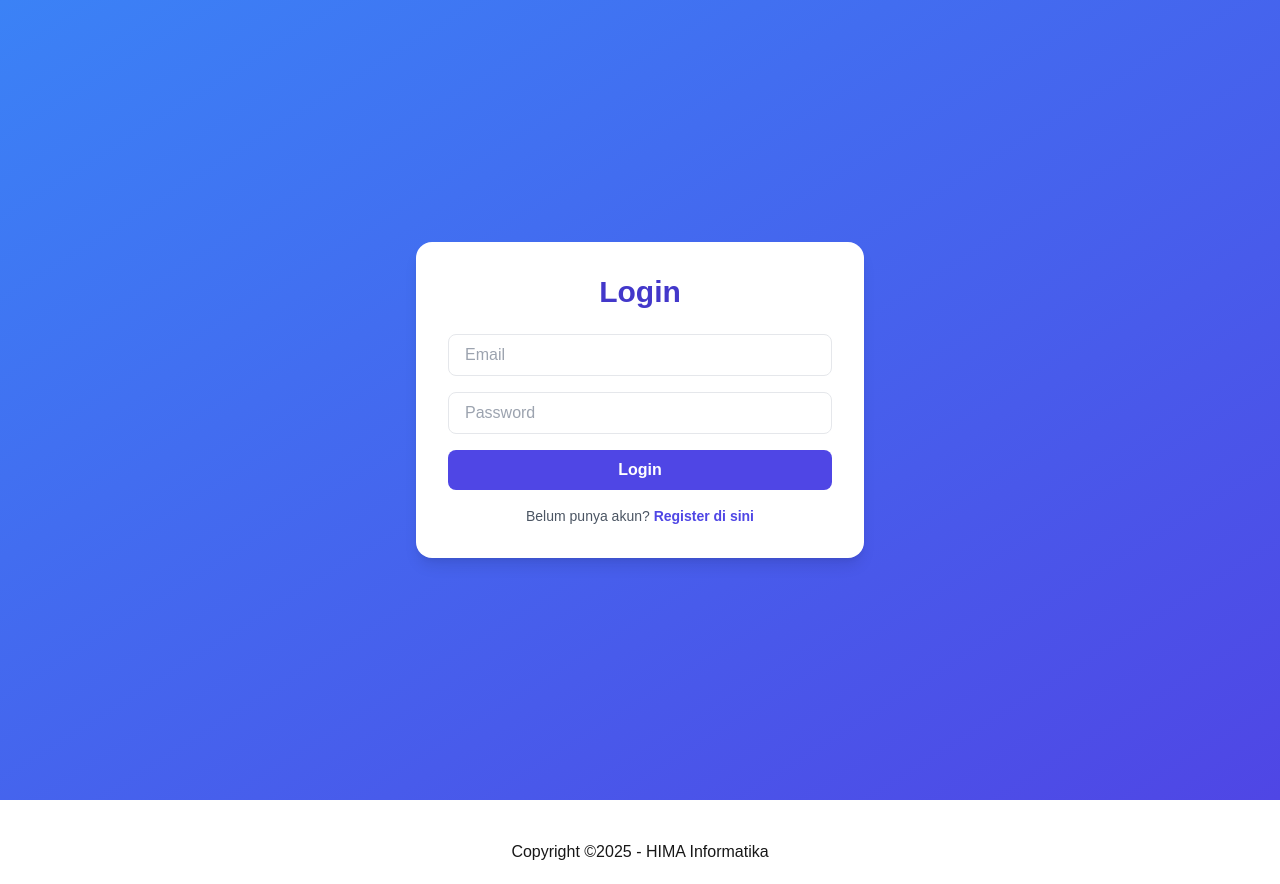
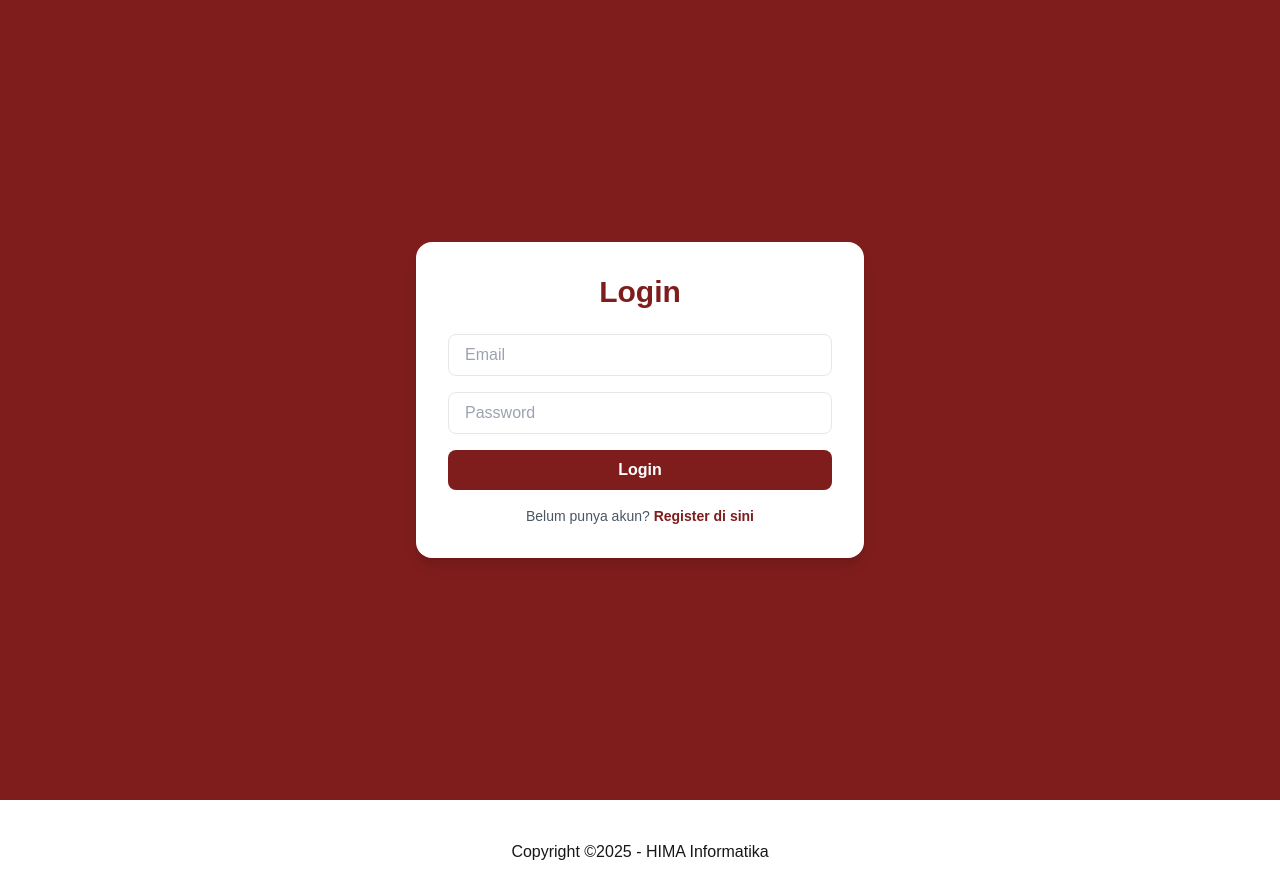
Before and after one commit to muhammadarifmartadinataa/Innovation-Funding-Platform-by-HIMA-Informatika, a Next.js app in the folder frontend/: page /auth in a window 1280 px wide. Built offline with nearby package versions, Linux system fonts and the light colour scheme.

Commit message:
Ade Frontend : update warna tampilan login dan register

```diff
--- a/frontend/app/auth/page.tsx
+++ b/frontend/app/auth/page.tsx
@@ -62,9 +62,9 @@ export default function AuthPage() {
     }
 
     return (
-        <main className="flex items-center justify-center min-h-screen bg-gradient-to-br from-blue-500 to-indigo-600">
+        <main className="flex items-center justify-center min-h-screen bg-red-900">
             <div className="bg-white rounded-2xl shadow-lg p-8 w-full max-w-md">
-                <h1 className="text-3xl font-bold text-center mb-6 text-indigo-700">
+                <h1 className="text-3xl font-bold text-center mb-6 text-red-900">
                     {isRegistering ? 'User Register' : 'Login'}
                 </h1>
 
@@ -87,7 +87,7 @@ export default function AuthPage() {
                                 value={occupation}
                                 onChange={(e) => setOccupation(e.target.value)}
                                 required
-                                className="w-full px-4 py-2 border rounded-lg focus:ring-2 focus:ring-indigo-400"
+                                className="w-full px-4 py-2 border rounded-lg focus:ring-2 focus:ring-red-900"
                             />
                         </>
                     )}
@@ -98,7 +98,7 @@ export default function AuthPage() {
                         value={email}
                         onChange={(e) => setEmail(e.target.value)}
                         required
-                        className="w-full px-4 py-2 border rounded-lg focus:ring-2 focus:ring-indigo-400"
+                        className="w-full px-4 py-2 border rounded-lg focus:ring-2 focus:ring-red-900"
                     />
                     <input
                         type="password"
@@ -106,12 +106,12 @@ export default function AuthPage() {
                         value={password}
                         onChange={(e) => setPassword(e.target.value)}
                         required
-                        className="w-full px-4 py-2 border rounded-lg focus:ring-2 focus:ring-indigo-400"
+                        className="w-full px-4 py-2 border rounded-lg focus:ring-2 focus:ring-red-900"
                     />
 
                     <button
                         type="submit"
-                        className="w-full bg-indigo-600 text-white py-2 rounded-lg font-semibold hover:bg-indigo-700 transition"
+                        className="w-full bg-red-900 text-white py-2 rounded-lg font-semibold hover:bg-red-900 transition"
                     >
                         {isRegistering ? 'Register' : 'Login'}
                     </button>
@@ -121,7 +121,7 @@ export default function AuthPage() {
                     {isRegistering ? 'Sudah punya akun?' : 'Belum punya akun?'}{' '}
                     <button
                         onClick={() => setIsRegistering(!isRegistering)}
-                        className="text-indigo-600 font-semibold hover:underline"
+                        className="text-red-900 font-semibold hover:underline"
                     >
                         {isRegistering ? 'Login di sini' : 'Register di sini'}
                     </button>
```
